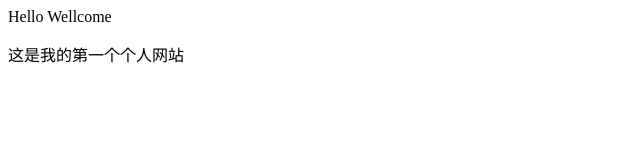
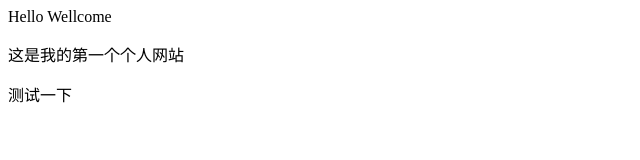
Before and after one commit to sunboy12365/sunshine.github.io, a plain HTML site: page index.html in a window 1280 px wide. Shown: the full height of the page, 0-640 px from the left. Drawn offline with Linux system fonts and the light colour scheme.

Commit message:
update.index.html

```diff
--- a/index.html
+++ b/index.html
@@ -1,2 +1,3 @@
 <p>Hello  Wellcome</p>
 <p>这是我的第一个个人网站</p>
+<p>测试一下</p>
```
